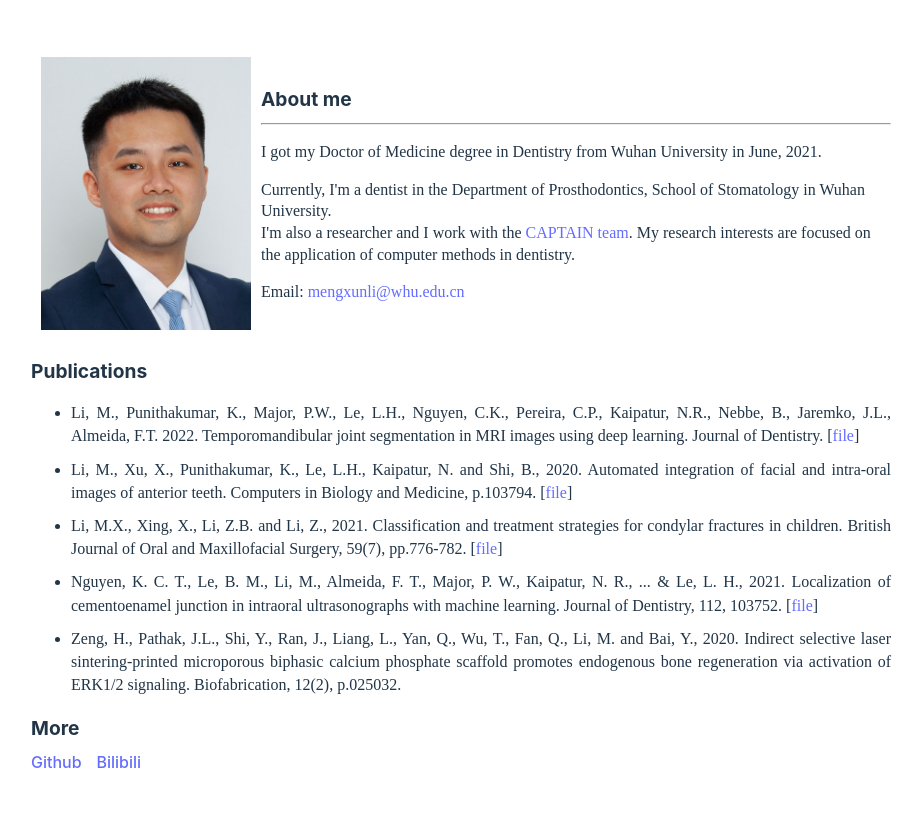
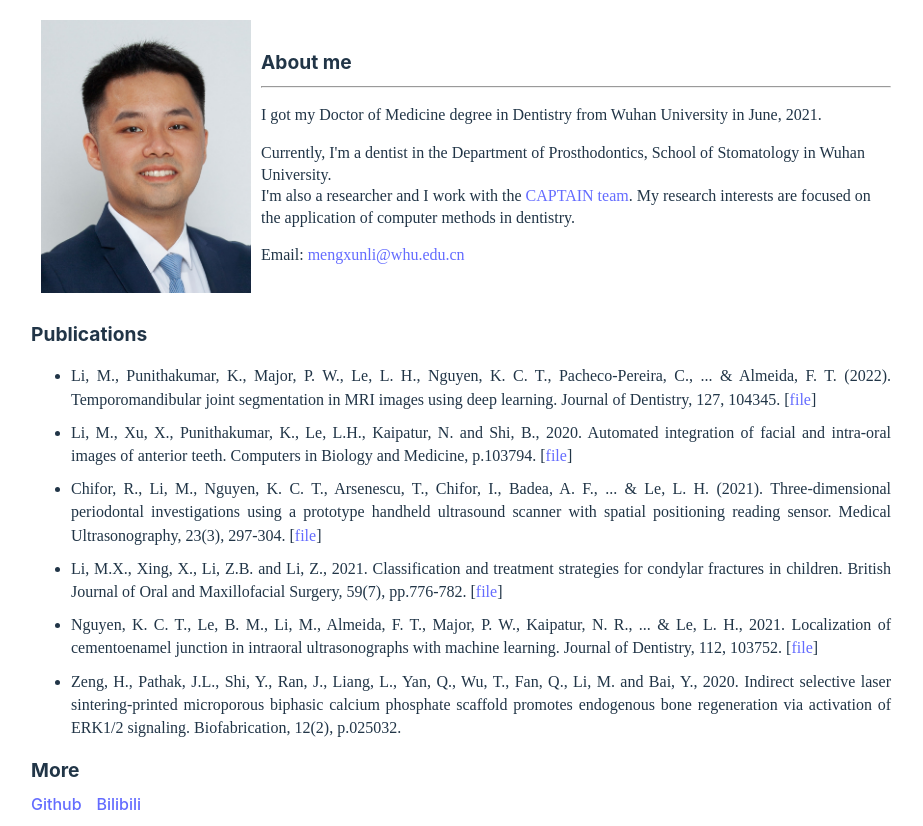
Before and after one commit to MenxLi/website, a Vue app: page / in a window 1280 px wide. Shown: the whole page, without its empty margins (179-1102 px from the left). Built offline with nearby package versions, Linux system fonts and the light colour scheme.

Commit message:
add one publication

```diff
--- a/src/components/Publications.vue
+++ b/src/components/Publications.vue
@@ -5,12 +5,16 @@
             return {
                 pubs: [
                     {
-                        content: "Li, M., Punithakumar, K., Major, P.W., Le, L.H., Nguyen, C.K., Pereira, C.P., Kaipatur, N.R., Nebbe, B., Jaremko, J.L., Almeida, F.T. 2022. Temporomandibular joint segmentation in MRI images using deep learning. Journal of Dentistry. ",
+                        content: "Li, M., Punithakumar, K., Major, P. W., Le, L. H., Nguyen, K. C. T., Pacheco-Pereira, C., ... & Almeida, F. T. (2022). Temporomandibular joint segmentation in MRI images using deep learning. Journal of Dentistry, 127, 104345.",
                         url: "http://limengxun.com:8080/doc/79939b8d-3b5e-424c-8bec-cf44e401b19f"
                     },
                     {
                         content: "Li, M., Xu, X., Punithakumar, K., Le, L.H., Kaipatur, N. and Shi, B., 2020. Automated integration of facial and intra-oral images of anterior teeth. Computers in Biology and Medicine, p.103794. ",
                         url: "http://limengxun.com:8080/doc/48ef21bc-5178-4676-b4ad-d03b4f1aad1b"
+                    },
+                    {
+                        content: "Chifor, R., Li, M., Nguyen, K. C. T., Arsenescu, T., Chifor, I., Badea, A. F., ... & Le, L. H. (2021). Three-dimensional periodontal investigations using a prototype handheld ultrasound scanner with spatial positioning reading sensor. Medical Ultrasonography, 23(3), 297-304.",
+                        url: "http://limengxun.com:8080/doc/ce59387a-d79b-4d06-be60-767edb588ea7"
                     },
                     {
                         content: "Li, M.X., Xing, X., Li, Z.B. and Li, Z., 2021. Classification and treatment strategies for condylar fractures in children. British Journal of Oral and Maxillofacial Surgery, 59(7), pp.776-782. ",
```
